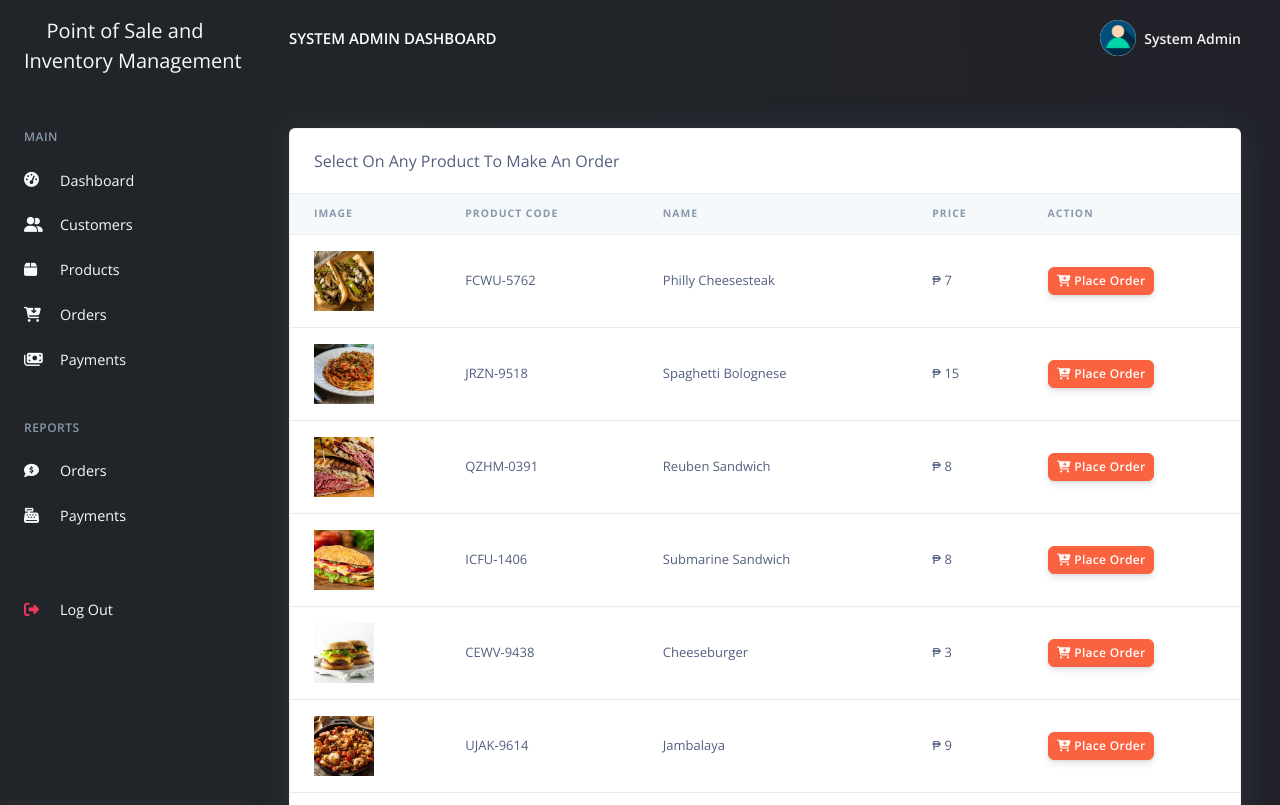
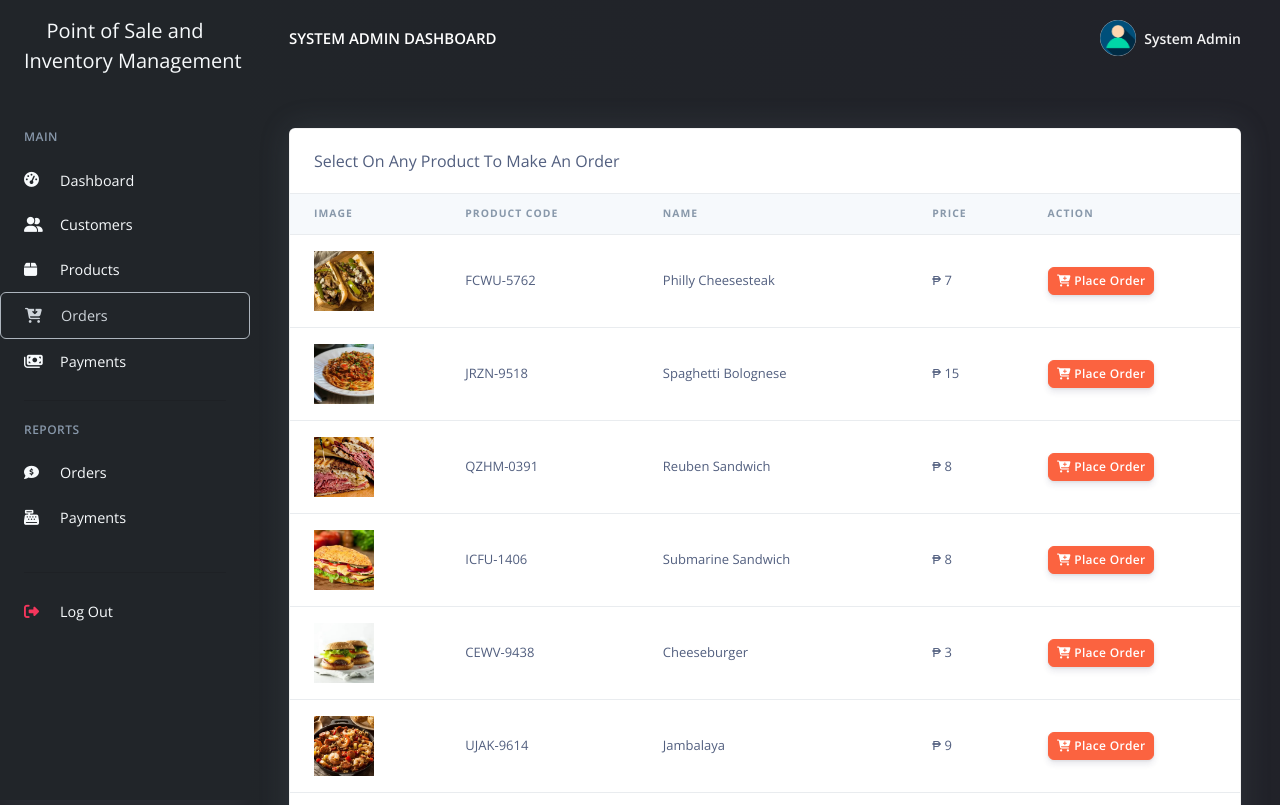
Before and after one commit to echjiy/project-oop-possystem, a PHP site: page /pos/admin/orders.php in a window 1280 px wide. Shown: the top 805 px of the page. Run offline with PHP 8.4, Linux system fonts and the light colour scheme; a user stored in the database is signed in; data comes from the database, SQL or seed files in the repository; some libraries are stand-ins or nearby versions.

Commit message:
modified:   pos/admin/change_profile.php 	modified:   pos/admin/customes.php 	modified:   pos/admin/dashboard.php 	modified:   pos/admin/orders.php 	modified:   pos/admin/orders_reports.php 	modified:   pos/admin/partials/_sidebar.php 	modified:   pos/admin/payments.php 	modified:   pos/admin/payments_reports.php 	modified:   pos/admin/products.php 	modified:   pos/customer/partials/_sidebar.php

```diff
--- a/pos/admin/change_profile.php
+++ b/pos/admin/change_profile.php
@@ -237,6 +237,10 @@ require_once('partials/_head.php');
   <?php
   require_once('partials/_sidebar.php');
   ?>
+  <!-- Argon Scripts -->
+  <?php
+    require_once('partials/_scripts.php');
+    ?>
 </body>
 
 </html>
--- a/pos/admin/orders.php
+++ b/pos/admin/orders.php
@@ -95,5 +95,11 @@ require_once('partials/_head.php');
   require_once('partials/_scripts.php');
   ?>
 </body>
-
+<script>
+  $(document).ready(function(){
+    $("#orders-nav").attr({
+      "class" : "nav-link text-light border border-light rounded rounded-end"
+    });
+  });
+</script>
 </html>
--- a/pos/admin/partials/_sidebar.php
+++ b/pos/admin/partials/_sidebar.php
@@ -12,7 +12,7 @@ while ($admin = $res->fetch_object()) {
     <div class="container-fluid">
       <!-- Toggler -->
       <button class="navbar-toggler" type="button" data-toggle="collapse" data-target="#sidenav-collapse-main" aria-controls="sidenav-main" aria-expanded="false" aria-label="Toggle navigation">
-        <span class="navbar-toggler-icon"></span>
+        <i class="fa-solid fa-list text-light"></i>
       </button>
       <!-- Brand -->
       <a class="navbar-brand text-secondary  pt-0" href="dashboard.php">
@@ -31,7 +31,7 @@ while ($admin = $res->fetch_object()) {
           <a class="nav-link" href="#" role="button" data-toggle="dropdown" aria-haspopup="true" aria-expanded="false">
             <div class="media align-items-center">
               <span class="avatar avatar-sm rounded-circle">
-                <img alt="Image placeholder" src="assets/img/theme/team-1-800x800.jpg">
+                <img alt="Image placeholder" src="assets/img/theme/user-a-min.png">
               </span>
             </div>
           </a>
@@ -40,12 +40,12 @@ while ($admin = $res->fetch_object()) {
               <h6 class="text-overflow m-0">Welcome!</h6>
             </div>
             <a href="change_profile.php" class="dropdown-item">
-              <i class="ni ni-single-02"></i>
+            <i class="fa-solid fa-circle-user"></i>
               <span>My profile</span>
             </a>
             <div class="dropdown-divider"></div>
             <a href="logout.php" class="dropdown-item">
-              <i class="ni ni-user-run"></i>
+            <i class="fas fa-sign-out-alt text-danger"></i>
               <span>Logout</span>
             </a>
           </div>
@@ -84,27 +84,27 @@ while ($admin = $res->fetch_object()) {
         <!-- Navigation -->
         <ul class="navbar-nav">
           <li class="nav-item">
-            <a class="nav-link text-secondary" href="dashboard.php">
+            <a class="nav-link text-secondary" href="dashboard.php" id="dashboard-nav">
               <i class="fa-solid fa-gauge-high"></i> Dashboard
             </a>
           </li>
           <li class="nav-item">
-            <a class="nav-link text-secondary" href="customes.php">
+            <a class="nav-link text-secondary" href="customes.php" id="customers-nav">
               <i class="fa-solid fa-user-group"></i> Customers
             </a>
           </li>
           <li class="nav-item">
-            <a class="nav-link text-secondary" href="products.php">
+            <a class="nav-link text-secondary" href="products.php" id="products-nav">
             <i class="fa-solid fa-box"></i>Products
             </a>
           </li>
           <li class="nav-item">
-            <a class="nav-link text-secondary" href="orders.php">
+            <a class="nav-link text-secondary" href="orders.php" id="orders-nav">
               <i class="fa-solid fa-cart-arrow-down"></i> Orders
             </a>
           </li>
           <li class="nav-item">
-            <a class="nav-link text-secondary" href="payments.php">
+            <a class="nav-link text-secondary" href="payments.php" id="payments-nav">
               <i class="fa-solid fa-money-bills"></i> Payments
             </a>
           </li>
@@ -117,12 +117,12 @@ while ($admin = $res->fetch_object()) {
         <!-- Navigation -->
         <ul class="navbar-nav mb-md-3">
           <li class="nav-item">
-            <a class="nav-link text-secondary" href="orders_reports.php">
+            <a class="nav-link text-secondary" href="orders_reports.php" id="orders2-nav">
               <i class="fa-solid fa-comment-dollar"></i> Orders
             </a>
           </li>
           <li class="nav-item">
-            <a class="nav-link text-secondary" href="payments_reports.php">
+            <a class="nav-link text-secondary" href="payments_reports.php" id="payments2-nav">
               <i class="fa-solid fa-cash-register"></i> Payments
             </a>
           </li>
--- a/pos/customer/partials/_sidebar.php
+++ b/pos/customer/partials/_sidebar.php
@@ -40,12 +40,12 @@ while ($customer = $res->fetch_object()) {
               <h6 class="text-overflow m-0">Welcome!</h6>
             </div>
             <a href="change_profile.php" class="dropdown-item">
-              <i class="ni ni-single-02"></i>
+            <i class="fa-solid fa-circle-user"></i>
               <span>My profile</span>
             </a>
             <div class="dropdown-divider"></div>
             <a href="logout.php" class="dropdown-item">
-              <i class="ni ni-user-run"></i>
+            <i class="fas fa-sign-out-alt text-danger"></i>
               <span>Logout</span>
             </a>
           </div>
```
Also changed, not shown: pos/admin/customes.php (+7 -1 lines), pos/admin/dashboard.php (+7 -1 lines), pos/admin/orders_reports.php (+7 -1 lines), pos/admin/payments.php (+7 -1 lines), pos/admin/payments_reports.php (+7 -1 lines), pos/admin/products.php (+7 -1 lines).
